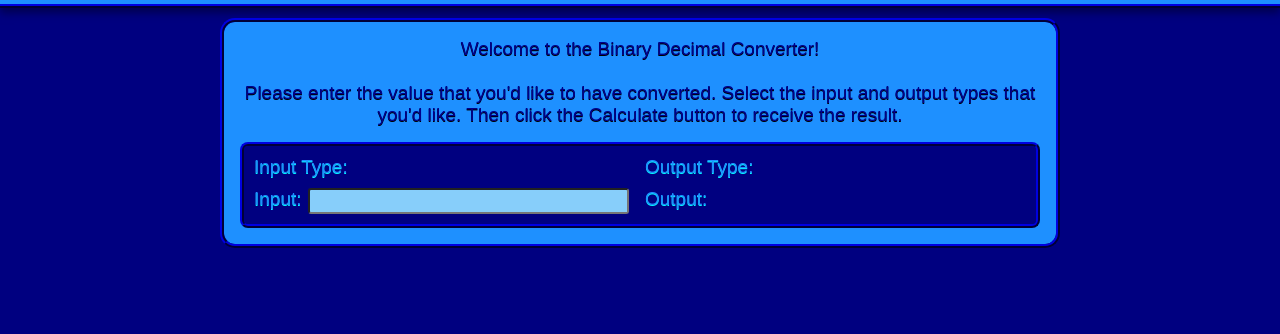
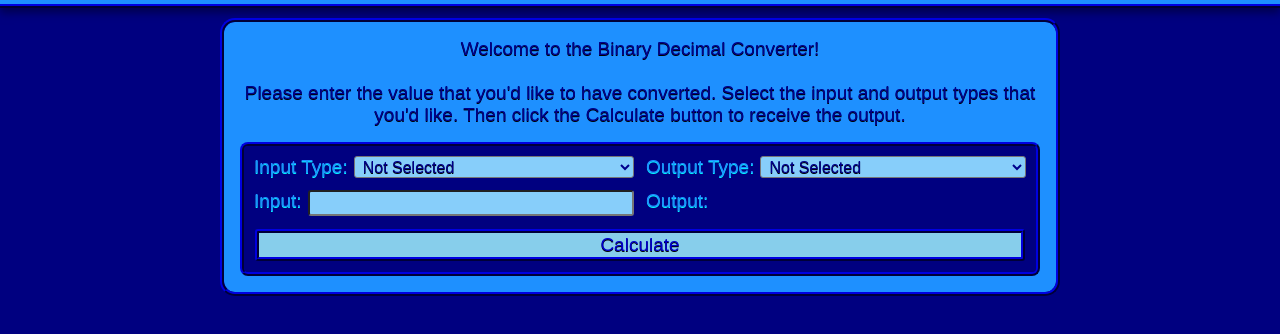
Before and after one commit to liammorrison/binarydecimalconverter.com, a plain HTML site: page index.html in a window 1280 px wide. Shown: the part 80-414 px from the top of the page. Drawn offline with Linux system fonts and the light colour scheme.

Commit message:
Mostly finished the input box.

```diff
--- a/index.html
+++ b/index.html
@@ -62,7 +62,6 @@
         #body {
             width: 800px;
             margin: 10px auto;
-            border-radius: 15px;
             padding: 16px;
 
             background-color: dodgerblue;
@@ -70,6 +69,7 @@
             border-style: ridge;
             border-color: darkblue;
             border-width: 4px;
+            border-radius: 15px;
         }
 
         #instructions {
@@ -79,34 +79,83 @@
         }
 
         #inputs {
+            padding: 10px;
+
             display: grid;
             grid-template-columns: repeat(2, 1fr);
-            grid-gap: 10px;
+            grid-gap: 12px;
+
+            background-color:navy;
 
             border-style: ridge;
             border-color: darkblue;
             border-width: 4px;
+            border-radius: 8px;
+        }
 
-            padding: 10px;
-            border-radius: 8px;
+        #input_type {
+            display:flex;
+        }
 
-            background-color:navy;
+        #input_type_select {
+            flex-grow: 1;
+            margin-left: 6px;
+            padding-left: 4px;
+
+            background-color:lightskyblue;
+
+            font-size: 16px;
+
+            border-radius: 3px;
+        }
+
+        #output_type {
+            display:flex;
+        }
+
+        #output_type_select {
+            flex-grow: 1;
+            margin-left: 6px;
+            padding-left: 4px;
+
+            background-color:lightskyblue;
+
+            font-size: 16px;
+
+            border-radius: 3px;
         }
 
         #input_value {
             display: flex;
         }
 
-        #input_value_text {
-            display: inline-block;
-        }
-
         #input_value_field {
             flex-grow: 1;
-            margin: 0px 6px;
+            margin-left: 6px;
             padding: 0px 2px;
             background-color:lightskyblue;
             border-radius: 3px;
+        }
+
+        #calculate_button {
+            grid-column-start: 1;
+            grid-column-end: 3;
+            background-color:skyblue;
+            border-radius: 3px;
+            color:mediumblue;
+            padding: 1px;
+            margin: 1px;
+
+            border-style: ridge;
+            border-color: darkblue;
+            border-width: 4px;
+        }
+
+        #calculate_button:hover {
+            background-color: dodgerblue;
+            color: darkblue;
+            padding: 2px;
+            margin: 0px;;
         }
     </style>
 </head>
@@ -116,17 +165,32 @@
         <div id="title">Binary Decimal Converter</div>
     </div>
     <div id="body">
-        <p id="instructions" class="dark_text">Welcome to the Binary Decimal Converter!<br><br>Please enter the value that you'd like to have converted. Select the input and output types that you'd like. Then click the Calculate button to receive the result.</p>
+        <p id="instructions" class="dark_text">Welcome to the Binary Decimal Converter!<br><br>Please enter the value that you'd like to have converted. Select the input and output types that you'd like. Then click the Calculate button to receive the output.</p>
         <div id="inputs">
             <div id="input_type" class="light_text">
                 <div id="input_type_text">Input Type:</div>
+                <select id="input_type_select" class="dark_text">
+                    <option value="none" selected hidden>Not Selected</option>
+                    <option value="binary">Binary</option>
+                    <option value="decimal">Decimal</option>
+                    <option value="hex">Hex</option>
+                </select>
             </div>
-            <div id="output_type" class="light_text">Output Type:</div>
+            <div id="output_type" class="light_text">
+                <div id="output_type_text">Output Type:</div>
+                <select id="output_type_select" class="dark_text">
+                    <option value="none" selected hidden>Not Selected</option>
+                    <option value="binary">Binary</option>
+                    <option value="decimal">Decimal</option>
+                    <option value="hex">Hex</option>
+                </select>
+            </div>
             <div id="input_value" class="light_text">
                 <div id="input_value_text">Input:</div>
                 <input type="text" id="input_value_field" class="dark_text"></input>
             </div>
             <div id="output_value" class="light_text">Output:</div>
+            <button id="calculate_button" class="dark_text">Calculate</button>
         </div>
     </div>
 </body>
```
